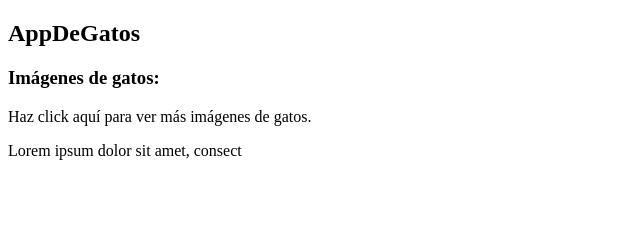
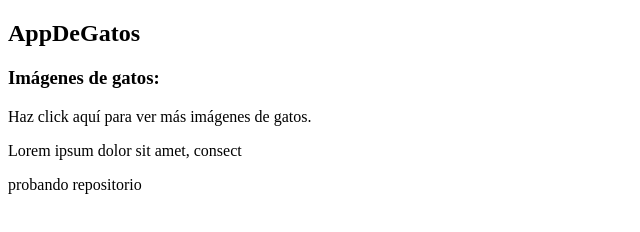
Before and after one commit to AldanaTrombetta/proyecto1, a plain HTML site: page index.html in a window 1280 px wide. Shown: the whole page, without its empty margins (0-640 px from the left). Drawn offline with Linux system fonts and the light colour scheme.

Commit message:
agregue linea para probrar algo

```diff
--- a/index.html
+++ b/index.html
@@ -10,6 +10,7 @@
          <!-- ToDo: Agregar enlace a imágenes de gatos -->
          <p>Haz click aquí para ver más imágenes de gatos.</p>
          <p>Lorem ipsum dolor sit amet, consect</p>
+         <p>probando repositorio</p>
         </main>
     </body>
 </html>
```
